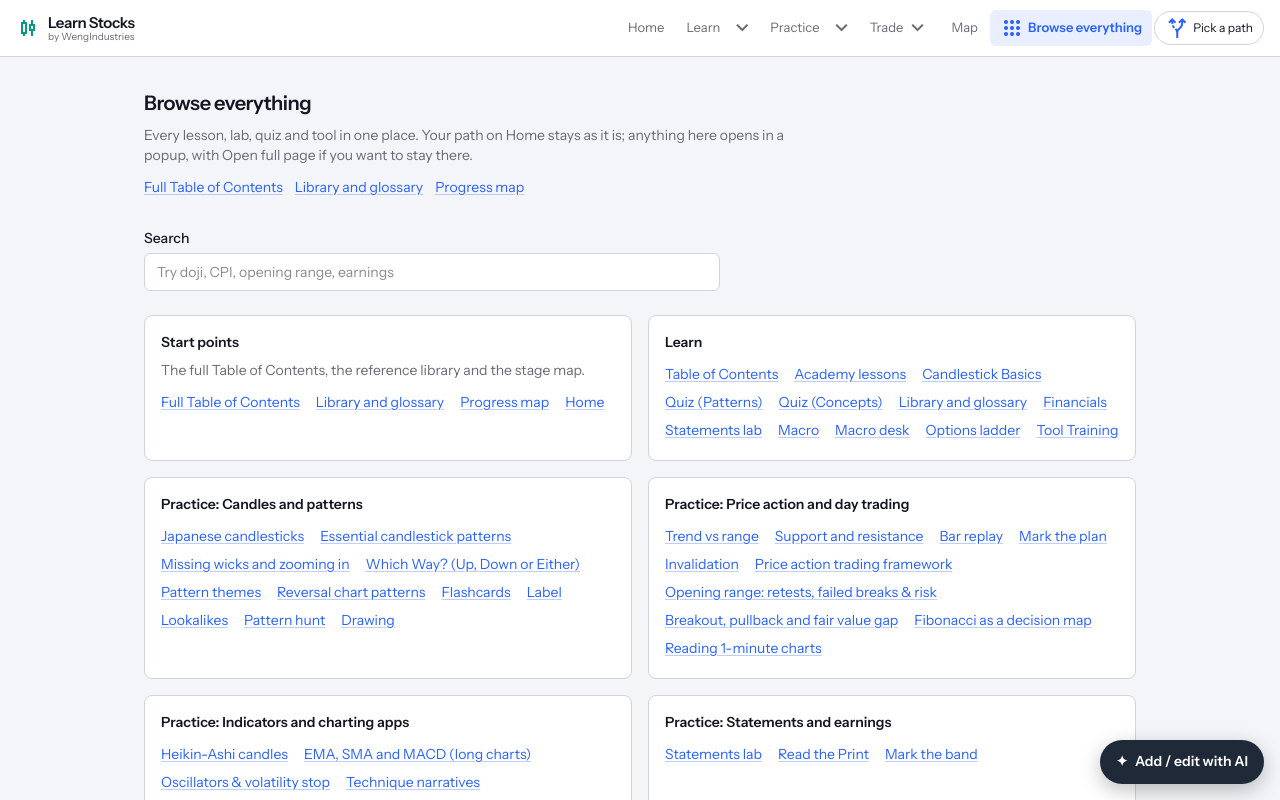
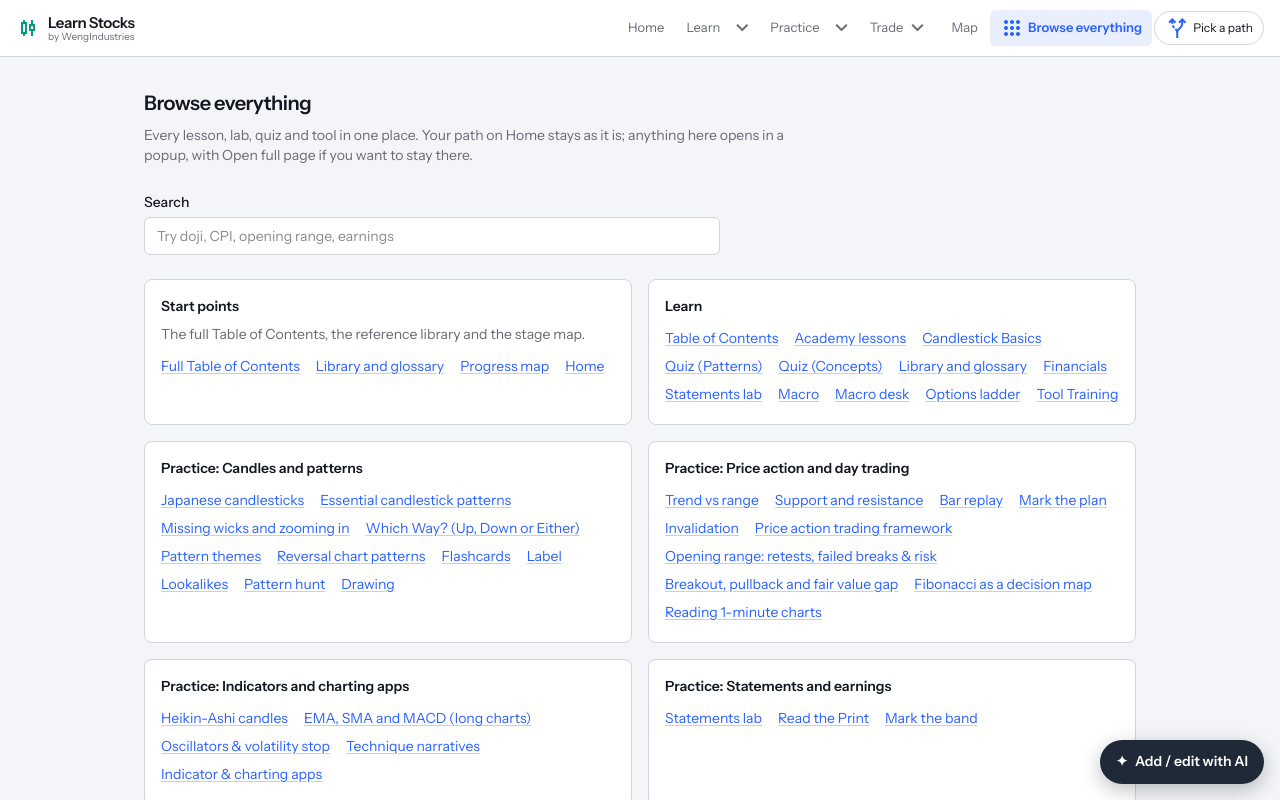
Before and after one commit to Siphon880gh/Stocks-Trainer, a React (Vite) app: page /browse in a window 1280 px wide. Shown: the top 800 px of the page. Built offline with nearby package versions, Linux system fonts and the light colour scheme.

Commit message:
Remove the duplicate start links at the top of Browse everything, since the Start points section already lists them.

```diff
--- a/src/pages/BrowseEverything.tsx
+++ b/src/pages/BrowseEverything.tsx
@@ -25,11 +25,6 @@ export default function BrowseEverything() {
         <p className="text-sm text-muted max-w-2xl">
           Every lesson, lab, quiz and tool in one place. Your path on Home stays as it is; anything here opens in a popup, with Open full page if you want to stay there.
         </p>
-        <div className="flex flex-wrap gap-3 text-sm">
-          <Link to="/training" {...popup("/training", "Full Table of Contents")} className="inline-block py-1 text-primary underline decoration-primary/30 underline-offset-2 hover:decoration-primary" data-testid="browse-toc">Full Table of Contents</Link>
-          <Link to="/archive" {...popup("/archive", "Library and glossary")} className="inline-block py-1 text-primary underline decoration-primary/30 underline-offset-2 hover:decoration-primary">Library and glossary</Link>
-          <Link to="/map" {...popup("/map", "Progress map")} className="inline-block py-1 text-primary underline decoration-primary/30 underline-offset-2 hover:decoration-primary">Progress map</Link>
-        </div>
       </header>
 
       <div className="max-w-xl">
@@ -71,7 +66,14 @@ export default function BrowseEverything() {
             <ul className="flex flex-wrap gap-x-4">
               {s.links.map((l) => (
                 <li key={`${s.id}-${l.to}`}>
-                  <Link to={l.to} {...popup(l.to, l.label)} className="inline-block py-1 text-primary underline decoration-primary/30 underline-offset-2 hover:decoration-primary">{l.label}</Link>
+                  <Link
+                    to={l.to}
+                    {...popup(l.to, l.label)}
+                    className="inline-block py-1 text-primary underline decoration-primary/30 underline-offset-2 hover:decoration-primary"
+                    data-testid={s.id === "start" && l.to === "/training" ? "browse-toc" : undefined}
+                  >
+                    {l.label}
+                  </Link>
                 </li>
               ))}
             </ul>
```
